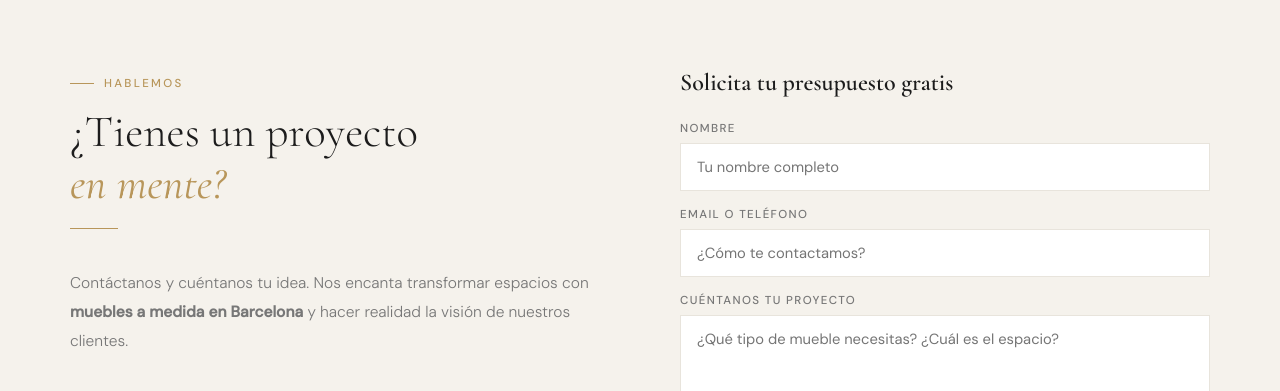
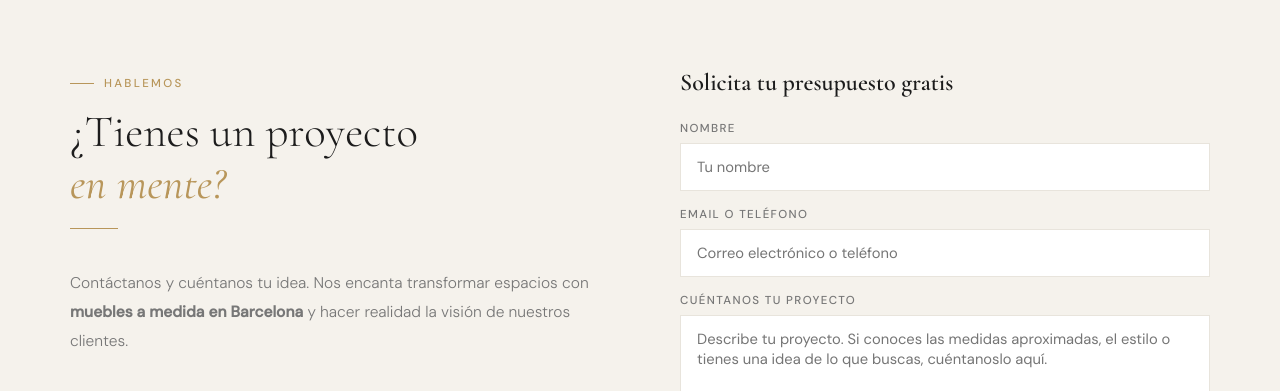
Before and after one commit to CrNovaGroup/crnovagroup.github.io, a plain HTML site: page index.html in a window 1280 px wide. Shown: the part 4103-4494 px from the top of the page. Drawn offline with nearby package versions, Linux system fonts and the light colour scheme.

Commit message:
Update index.html

```diff
--- a/index.html
+++ b/index.html
@@ -503,15 +503,15 @@
       <form action="https://formsubmit.co/miguel_716@hotmail.com" method="POST">
         <div class="form-row">
           <label>Nombre</label>
-          <input type="text" name="nombre" required placeholder="Tu nombre completo">
+          <input type="text" name="nombre" required placeholder="Tu nombre">
         </div>
         <div class="form-row">
           <label>Email o teléfono</label>
-          <input type="text" name="contacto" required placeholder="¿Cómo te contactamos?">
+          <input type="text" name="contacto" required placeholder="Correo electrónico o teléfono">
         </div>
         <div class="form-row">
           <label>Cuéntanos tu proyecto</label>
-          <textarea name="mensaje" required placeholder="¿Qué tipo de mueble necesitas? ¿Cuál es el espacio?"></textarea>
+          <textarea name="mensaje" required placeholder="Describe tu proyecto. Si conoces las medidas aproximadas, el estilo o tienes una idea de lo que buscas, cuéntanoslo aquí."></textarea>
         </div>
         <input type="hidden" name="_captcha" value="false">
         <input type="hidden" name="_template" value="table">
```
